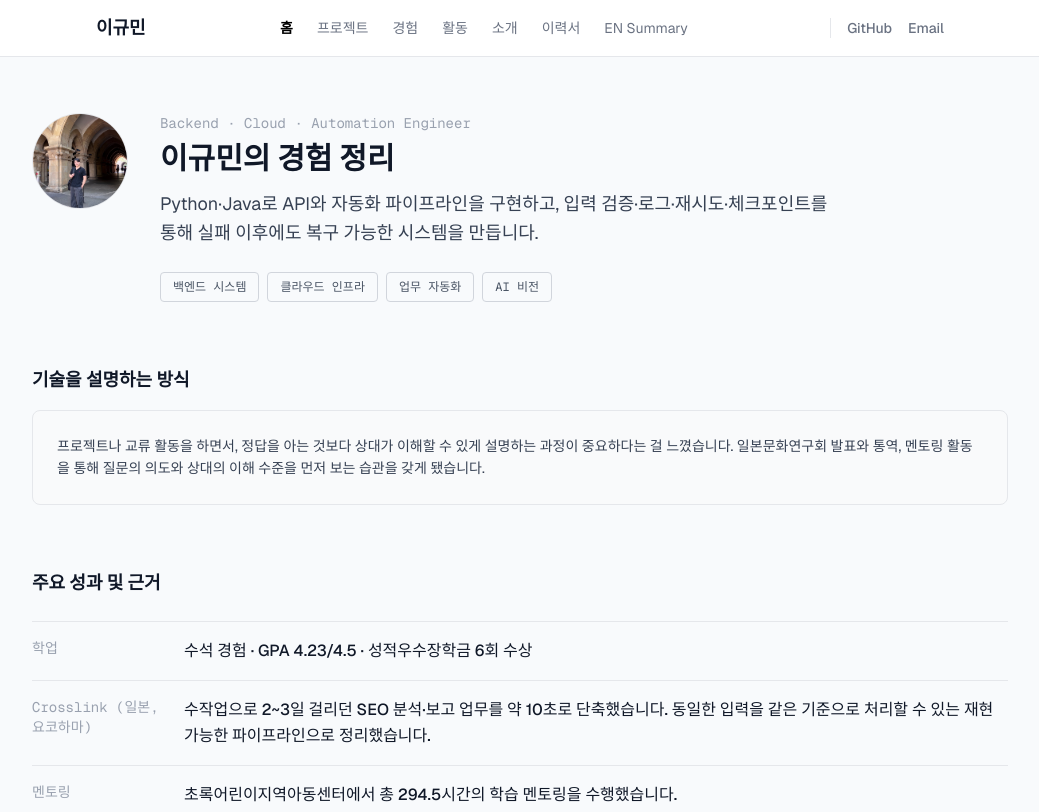
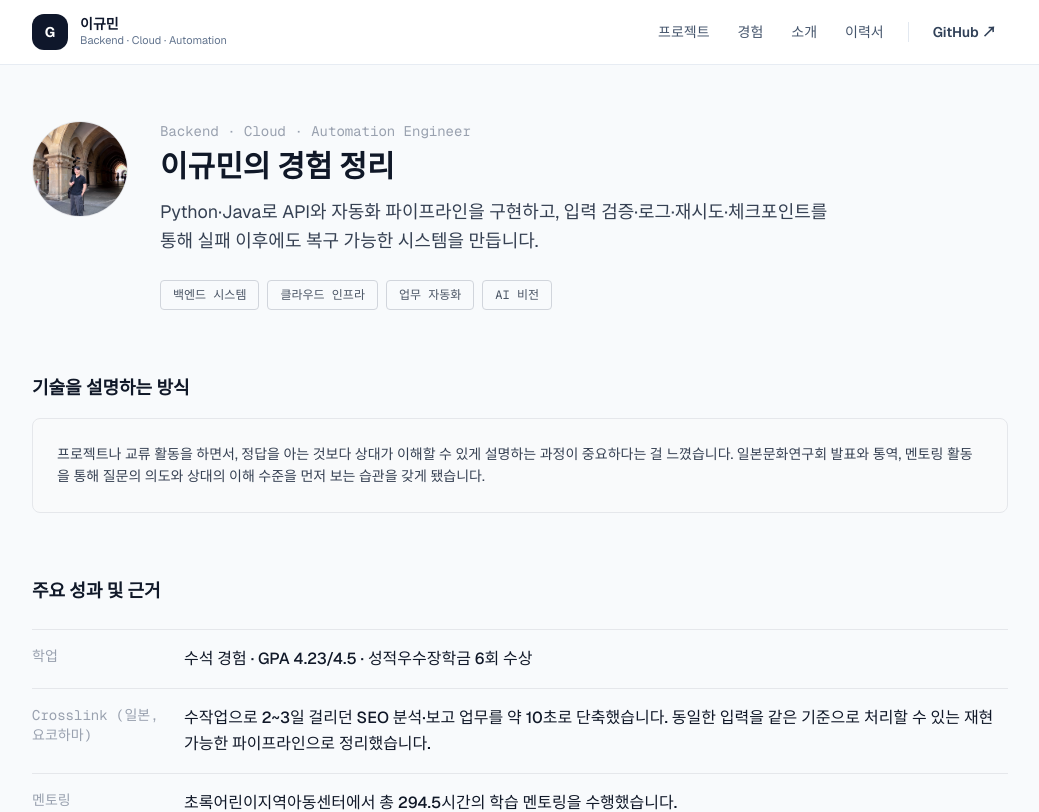
Before and after one commit to lukemin-dev/gyumin-archive, a Next.js app: page / in a window 1280 px wide. Shown: the top 812 px of the page, without its empty margins (120-1159 px from the left). Built offline with nearby package versions, Linux system fonts and the light colour scheme.

Commit message:
Simplify portfolio navigation

```diff
--- a/src/components/Header.tsx
+++ b/src/components/Header.tsx
@@ -2,77 +2,75 @@
 
 import Link from "next/link";
 import { usePathname } from "next/navigation";
-import { useState } from "react";
+import { useEffect, useState } from "react";
 import { profile } from "@/data/profile";
 
 const navLinks = [
-  { href: "/", label: "홈" },
   { href: "/projects", label: "프로젝트" },
   { href: "/experience", label: "경험" },
-  { href: "/activities", label: "활동" },
   { href: "/about", label: "소개" },
   { href: "/resume", label: "이력서" },
-  { href: "/en", label: "EN Summary" },
 ];
 
 export default function Header() {
   const pathname = usePathname();
   const [mobileOpen, setMobileOpen] = useState(false);
 
-  const isActive = (href: string) => {
-    if (href === "/") return pathname === "/";
-    return pathname.startsWith(href);
-  };
+  useEffect(() => {
+    setMobileOpen(false);
+  }, [pathname]);
+
+  const isActive = (href: string) => pathname.startsWith(href);
 
   return (
-    <header className="sticky top-0 z-50 bg-white border-b border-gray-200">
-      <nav className="max-w-4xl mx-auto px-6 h-14 flex items-center justify-between">
-        <Link href="/" className="text-lg font-bold text-gray-900">
+    <header className="sticky top-0 z-50 border-b border-slate-200/80 bg-white/90 backdrop-blur">
+      <nav className="max-w-5xl mx-auto px-5 sm:px-6 h-16 flex items-center justify-between">
+        <Link href="/" className="group flex items-center gap-3">
+          <span className="flex h-9 w-9 items-center justify-center rounded-xl bg-slate-900 text-sm font-bold text-white transition-transform group-hover:-translate-y-0.5">
+            G
+          </span>
+          <span>
+            <span className="block text-sm font-bold text-slate-900 leading-tight">
               {profile.name}
+            </span>
+            <span className="hidden sm:block text-[11px] text-slate-500 leading-tight">
+              Backend · Cloud · Automation
+            </span>
+          </span>
         </Link>
 
-        {/* Desktop nav */}
-        <ul className="hidden md:flex items-center gap-6">
+        <div className="hidden md:flex items-center gap-1">
           {navLinks.map((link) => (
-            <li key={link.href}>
             <Link
+              key={link.href}
               href={link.href}
-                className={
+              className={`rounded-lg px-3 py-2 text-sm font-medium transition-colors ${
                 isActive(link.href)
-                    ? "text-sm font-semibold text-black"
-                    : "text-sm text-gray-500 hover:text-black transition-colors"
-                }
+                  ? "bg-blue-50 text-blue-700"
+                  : "text-slate-600 hover:bg-slate-100 hover:text-slate-950"
+              }`}
             >
               {link.label}
             </Link>
-            </li>
           ))}
-        </ul>
-
-        {/* Desktop External Links */}
-        <div className="hidden md:flex items-center gap-4 border-l border-gray-200 pl-4 ml-2">
+          <span className="mx-2 h-5 w-px bg-slate-200" aria-hidden="true" />
           <a
             href={profile.github}
             target="_blank"
             rel="noopener noreferrer"
-            className="text-sm font-medium text-gray-500 hover:text-black transition-colors"
+            className="rounded-lg px-3 py-2 text-sm font-semibold text-slate-700 transition-colors hover:bg-slate-100 hover:text-slate-950"
           >
-            GitHub
-          </a>
-          <a
-            href={`mailto:${profile.email}`}
-            className="text-sm font-medium text-gray-500 hover:text-black transition-colors"
-          >
-            Email
+            GitHub ↗
           </a>
         </div>
 
-        {/* Mobile hamburger */}
         <button
           type="button"
-          className="md:hidden p-2 -mr-2 text-gray-600 hover:text-black"
-          onClick={() => setMobileOpen(!mobileOpen)}
-          aria-label="메뉴 열기"
+          className="md:hidden rounded-lg p-2 text-slate-600 hover:bg-slate-100 hover:text-slate-950"
+          onClick={() => setMobileOpen((open) => !open)}
+          aria-label={mobileOpen ? "메뉴 닫기" : "메뉴 열기"}
+          aria-expanded={mobileOpen}
+          aria-controls="mobile-navigation"
         >
           {mobileOpen ? (
             <svg
@@ -82,12 +80,9 @@ export default function Header() {
               viewBox="0 0 24 24"
               stroke="currentColor"
               strokeWidth={2}
+              aria-hidden="true"
             >
-              <path
-                strokeLinecap="round"
-                strokeLinejoin="round"
-                d="M6 18L18 6M6 6l12 12"
-              />
+              <path strokeLinecap="round" strokeLinejoin="round" d="M6 18L18 6M6 6l12 12" />
             </svg>
           ) : (
             <svg
@@ -97,53 +92,49 @@ export default function Header() {
               viewBox="0 0 24 24"
               stroke="currentColor"
               strokeWidth={2}
+              aria-hidden="true"
             >
-              <path
-                strokeLinecap="round"
-                strokeLinejoin="round"
-                d="M4 6h16M4 12h16M4 18h16"
-              />
+              <path strokeLinecap="round" strokeLinejoin="round" d="M4 6h16M4 12h16M4 18h16" />
             </svg>
           )}
         </button>
       </nav>
 
-      {/* Mobile dropdown */}
       {mobileOpen && (
-        <div className="md:hidden border-t border-gray-100 bg-white">
-          <ul className="max-w-4xl mx-auto px-6 py-4 space-y-3">
+        <div id="mobile-navigation" className="md:hidden border-t border-slate-100 bg-white">
+          <div className="max-w-5xl mx-auto px-5 py-4">
+            <div className="grid gap-1">
               {navLinks.map((link) => (
-              <li key={link.href}>
                 <Link
+                  key={link.href}
                   href={link.href}
-                  onClick={() => setMobileOpen(false)}
-                  className={
+                  className={`rounded-lg px-3 py-2.5 text-sm font-medium ${
                     isActive(link.href)
-                      ? "block text-sm font-semibold text-black"
-                      : "block text-sm text-gray-500 hover:text-black transition-colors"
-                  }
+                      ? "bg-blue-50 text-blue-700"
+                      : "text-slate-600 hover:bg-slate-100 hover:text-slate-950"
+                  }`}
                 >
                   {link.label}
                 </Link>
-              </li>
               ))}
-            <li className="pt-2 mt-2 border-t border-gray-100 flex gap-4">
+            </div>
+            <div className="mt-3 flex gap-4 border-t border-slate-100 pt-4">
               <a
                 href={profile.github}
                 target="_blank"
                 rel="noopener noreferrer"
-                className="text-sm font-medium text-gray-500 hover:text-black"
+                className="text-sm font-semibold text-slate-700"
               >
-                GitHub
+                GitHub ↗
               </a>
-              <a
-                href={`mailto:${profile.email}`}
-                className="text-sm font-medium text-gray-500 hover:text-black"
-              >
+              <a href={`mailto:${profile.email}`} className="text-sm font-semibold text-slate-700">
                 Email
               </a>
-            </li>
-          </ul>
+              <Link href="/en" className="text-sm font-semibold text-slate-700">
+                English
+              </Link>
+            </div>
+          </div>
         </div>
       )}
     </header>
```
Lines whose indentation alone changed are shown as unchanged.
